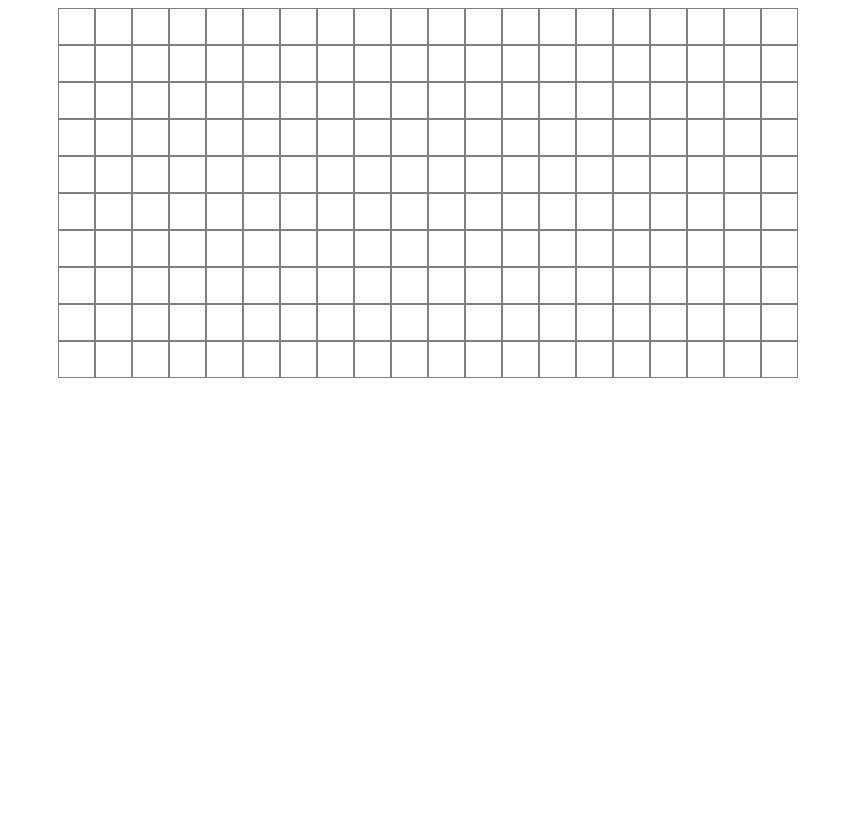
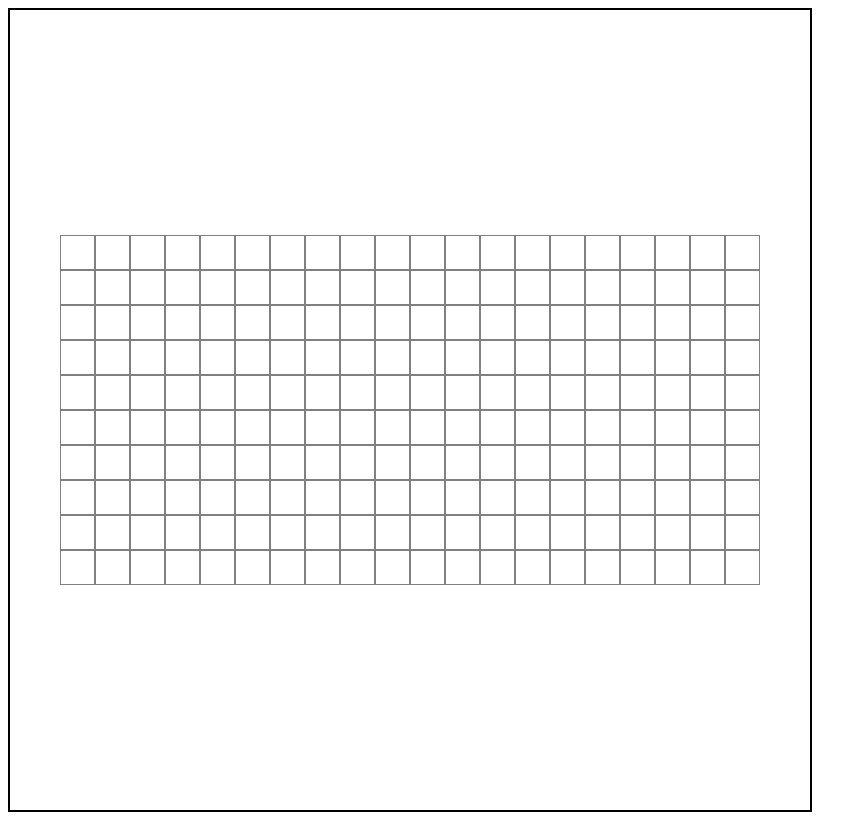
Before and after one commit to eding888/karascript, a plain HTML site: page index.html in a window 1280 px wide. Shown: the whole page, without its empty margins (0-867 px from the left). Drawn offline with Linux system fonts and the light colour scheme.

Commit message:
Fix layout of board in container

```diff
--- a/board.js
+++ b/board.js
@@ -1,13 +1,31 @@
 const board = document.getElementById('board');
 const boardContainer = document.getElementById('board-container');
+
 const tiles = [];
+
+const boardLocatorInfo = {
+  x: 0,
+  y: 0,
+  height: 0,
+  width: 0,
+  tileSize: 0
+}
+
 updateBoard(10, 20);
 
+function tileAtPxLocation(x, y) {
+  const upperBound = boardLocatorInfo.y;
+  const lowerBound = upperBound - (boardLocatorInfo.tileSize * boardLocatorInfo.height);
+
+  const leftBound = boardLocatorInfo.x;
+  const rightBound = boardLocatorInfo.x + (boardLocatorInfo.tileSize * boardLocatorInfo.width)
+}
+
 function updateBoard(height, width){
-  const sizeLimit = Math.floor(height >= width ? boardContainer.offsetHeight / height : boardContainer.offsetWidth / width) - 5;
+  const sizeLimit = Math.floor(height >= width ? boardContainer.offsetHeight / height : boardContainer.offsetWidth / width) - 7;
   console.log(sizeLimit);
-  board.style.height = `${sizeLimit * height}px`;
-  board.style.width = `${sizeLimit * width}px`;
+  board.style.height = `${(sizeLimit + 2) * height}px`;
+  board.style.width = `${(sizeLimit + 2) * width}px`;
   for(let i = 0; i < height; i++){
     const tileRow = [];
     const row = document.createElement('div');
@@ -26,6 +44,15 @@ function updateBoard(height, width){
     tiles.push(tileRow);
     row.classList.add("row");
     board.appendChild(row);
+    if (i === 0) {
+      const rect = row.getBoundingClientRect();
+      boardLocatorInfo.x = rect.x;
+      boardLocatorInfo.y = rect.y;
+      boardLocatorInfo.height = height;
+      boardLocatorInfo.width = width;
+      boardLocatorInfo.tileSize = sizeLimit + 2;
+    }
   }
   console.log(tiles);
+  console.log(boardLocatorInfo);
 }
--- a/styles.css
+++ b/styles.css
@@ -1,17 +1,19 @@
 #board {
   position: relative;
-  margin: 0 auto;
+  margin: 0;
   aspect-ratio: 1/1;
-  height: calc((50svh + 50svw) / 2);
   flex-shrink: 1;
   display: flex;
   flex-direction: column;
   justify-content: flex-start;
 }
-
 #board-container {
+  display: flex;
+  align-items: center;
+  justify-content: center;
   height: 800px;
   width: 800px;
+  border: 2px black solid;
 }
 
 .row{
```
